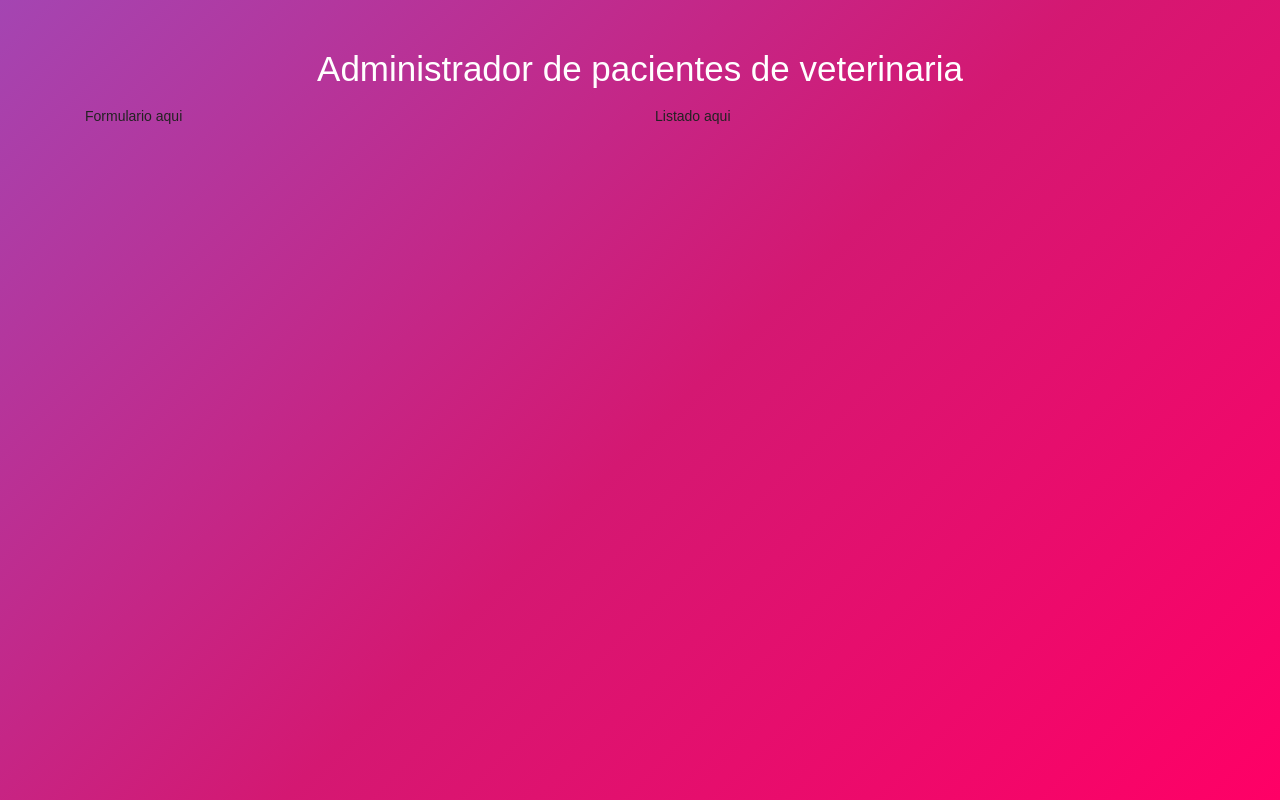
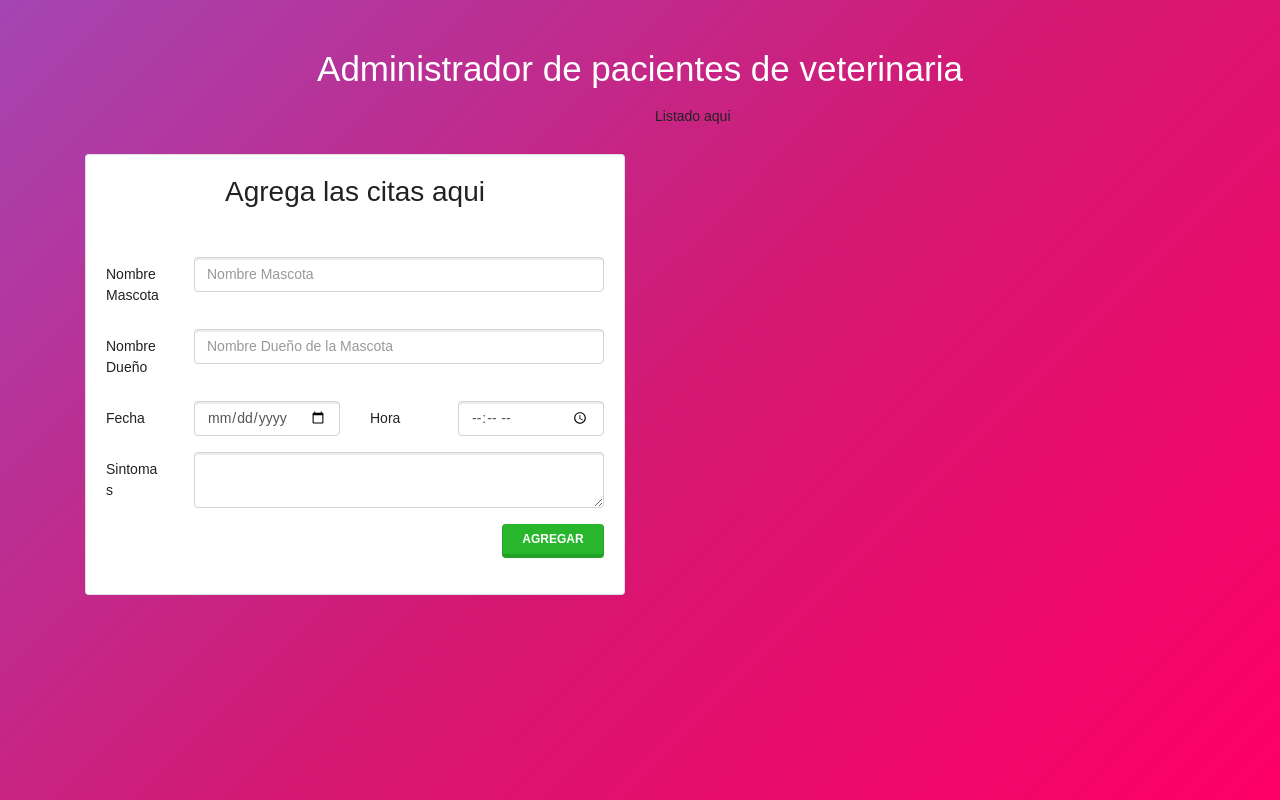
Before and after one commit to Larrygf02/citas-redux, a React (Create React App) app: page / in a window 1280 px wide. Built offline with nearby package versions, Linux system fonts and the light colour scheme.

Commit message:
agregar cita

```diff
--- a/src/App.js
+++ b/src/App.js
@@ -1,4 +1,7 @@
-import React from 'react';
+import React, {useState } from 'react';
+import AgregarCita from './componentes/AgregarCita'
+
+// Redux
 import store from './store'
 import { Provider } from 'react-redux'
 
@@ -11,7 +14,7 @@
         </header>
         <div className="row mt-3">
           <div className="col-md-6">
-            Formulario aqui
+            <AgregarCita/>
           </div>
           <div className="col-md-6">
             Listado aqui
--- /dev/null
+++ b/src/componentes/AgregarCita.js
@@ -0,0 +1,86 @@
+import React, { useState } from 'react'
+
+const AgregarCita= () => {
+    // State del componente
+    const [ mascota, guardarMascota ] = useState('')
+    const [ propietario, guardarPropietario ] = useState('')
+    const [ fecha, guardarFecha ] = useState('')
+    const [ hora, guardarHora ] = useState('')
+    const [ sintomas, guardarSintomas ] = useState('')
+
+
+
+    return (
+        <div className="card mt-5">
+            <div className="card-body">
+                <h2 className="card-title text-center mb-5">Agrega las citas aqui</h2>
+                <form>
+                    <div className="form-group row">
+                        <label className="col-sm-4 col-lg-2 col-form-label">Nombre Mascota</label>
+                        <div className="col-sm-8 col-lg-10">
+                            <input
+                                type="text"
+                                className="form-control"
+                                placeholder="Nombre Mascota"
+                                value={mascota}
+                                onChange={ e => guardarMascota(e.target.value)}
+                            />
+                        </div>
+                    </div>
+                    <div className="form-group row">
+                        <label className="col-sm-4 col-lg-2 col-form-label">Nombre Dueño</label>
+                        <div className="col-sm-8 col-lg-10">
+                            <input
+                                type="text"
+                                className="form-control"
+                                placeholder="Nombre Dueño de la Mascota"
+                                value={propietario}
+                                onChange={ e => guardarPropietario(e.target.value)}
+                            />
+                        </div>
+                    </div>
+
+                    <div className="form-group row">
+                        <label className="col-sm-4 col-lg-2 col-form-label">Fecha</label>
+                        <div className="col-sm-8 col-lg-4  mb-4 mb-lg-0">
+                            <input
+                                type="date"
+                                className="form-control"
+                                value={fecha}
+                                onChange={ e => guardarFecha(e.target.value)}
+                            />
+                        </div>
+
+                        <label className="col-sm-4 col-lg-2 col-form-label">Hora</label>
+                        <div className="col-sm-8 col-lg-4">
+                            <input
+                                type="time"
+                                className="form-control"
+                                value={hora}
+                                onChange={ e => guardarHora(e.target.value)}
+                            />
+                        </div>
+                    </div>
+
+                    <div className="form-group row">
+                        <label className="col-sm-4 col-lg-2 col-form-label">Sintomas</label>
+                        <div className="col-sm-8 col-lg-10">
+                            <textarea
+                                className="form-control"
+                                value={sintomas}
+                                onChange={ e => guardarSintomas(e.target.value)}
+                            ></textarea>
+                        </div>
+                    </div>
+                    <div className="form-group row justify-content-end">
+                        <div className="col-sm-3">
+                            <button type="submit" className="btn btn-success w-100">Agregar</button>
+                        </div>
+                    </div>
+                </form>
+            </div>
+        </div>
+    )
+}
+
+export default AgregarCita
```
